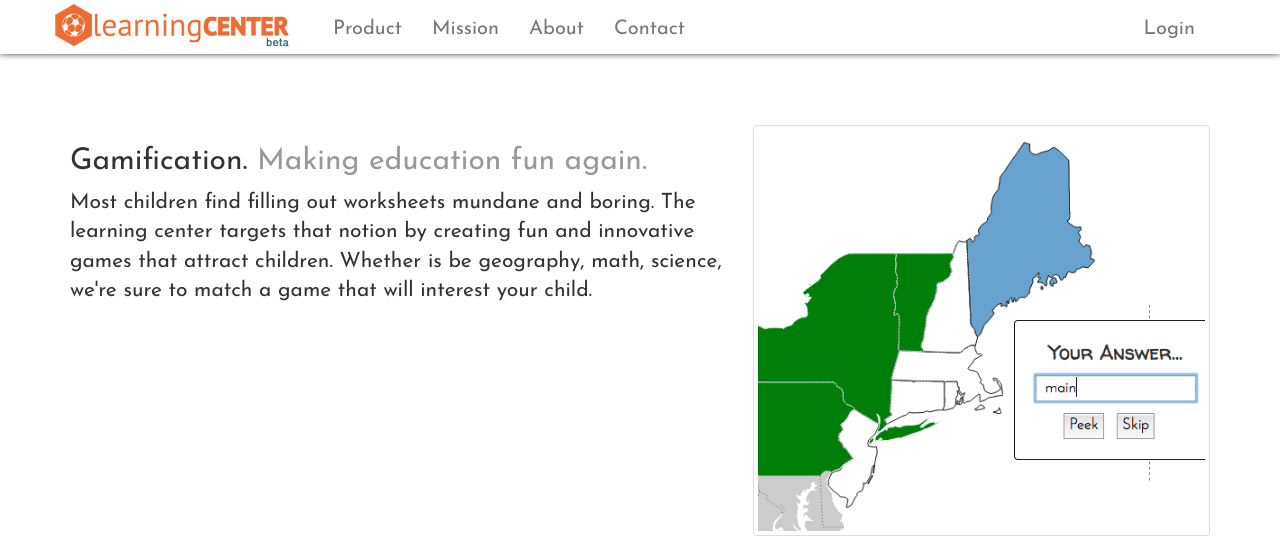
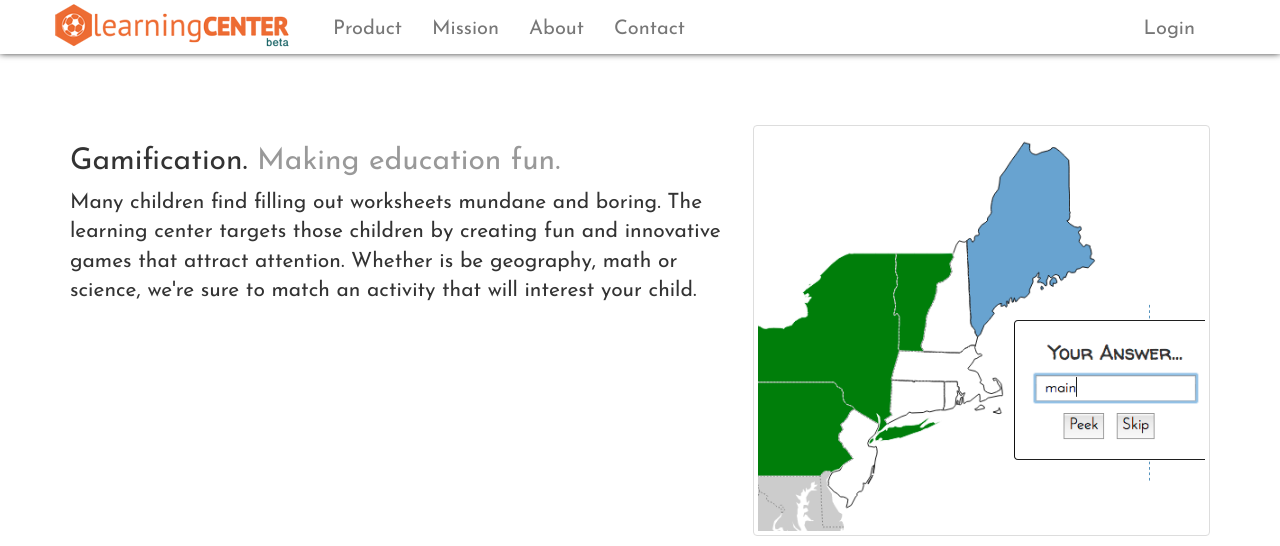
Before and after one commit to sethhoward1988/educationalGames, a Python web app: template templates/public/publicProduct.html in a window 1280 px wide. Shown: the top 546 px of the page. Run offline with Jinja, Linux system fonts and the light colour scheme; the template is opened without the code that fills it, so the values that code supplies are empty; some web fonts are replaced.

Commit message:
some cosmetic changes to a few public pages

```diff
--- a/templates/public/publicAbout.html
+++ b/templates/public/publicAbout.html
@@ -16,7 +16,7 @@
 			          	The Learning Center was founded in mid 2013. The idea was inspired by the introduction of chromebooks and other technology into the classrooms. With the lowering costs of technology and the realistic ability for elementary students to have computers in the classroom, development for the Learning Center was soon underway. The Learning Center is currently meeting with school districts across Utah to implement the software in the classroom. Students who are currently using the software see improvements in test scores and find joy in a fun and creative way to practice material learned in class.</p>
 			          	<br />
 		          	<p>
-			          	Today, the Learning Center continues to operate in the heart of the Wasatch mountains in Provo, Utah where developers and teachers alike collaborate to better serve the needs of children.
+			          	Today, the Learning Center continues to operate in Provo, Utah where developers and teachers alike collaborate to better serve the needs of children.
 			          </p>
 		        </div>
 		        <div class="col-md-5">
--- a/templates/public/publicProduct.html
+++ b/templates/public/publicProduct.html
@@ -58,8 +58,8 @@
 		<div class="break"></div>
 	    <div class="row featurette">
 	        <div class="col-md-7">
-	          <h2 class="featurette-heading">Gamification. <span class="text-muted">Making education fun again.</span></h2>
-	          <p class="lead">Most children find filling out worksheets mundane and boring. The learning center targets that notion by creating fun and innovative games that attract children. Whether is be geography, math, science, we're sure to match a game that will interest your child.</p>
+	          <h2 class="featurette-heading">Gamification. <span class="text-muted">Making education fun.</span></h2>
+	          <p class="lead">Many children find filling out worksheets mundane and boring. The learning center targets those children by creating fun and innovative games that attract attention. Whether is be geography, math or science, we're sure to match an activity that will interest your child.</p>
 	        </div>
 	        <div class="col-md-5">
 	          <img class="featurette-image img-responsive img-thumbnail" src="/static/img/geo.png" data-src="holder.js/500x500/auto" alt="Geography Quiz Game">
@@ -90,7 +90,7 @@
 	          <img class="featurette-image img-responsive img-thumbnail" src="/static/img/try.jpg" data-src="holder.js/500x500/auto" alt="Test your skills">
 	        </div>
 	        <div class="col-md-7">
-	          <h2 class="featurette-heading">Give it a try. <span class="text-muted">It's only 5th Grade Math...</span></h2>
+	          <h2 class="featurette-heading">Give it a try. <span class="text-muted">It's only multiplication...</span></h2>
 	          <p class="lead">Think you've got what it takes? Our games inspire friendly competition and reward students with badges and achievements. Below is one of our games, the times table game. Simply click a cell in the grid below and start filling it out as fast as you can. Keep track of time to test against your friends, spouse, whomever.</p>
 	        </div>
 	      </div>
```
